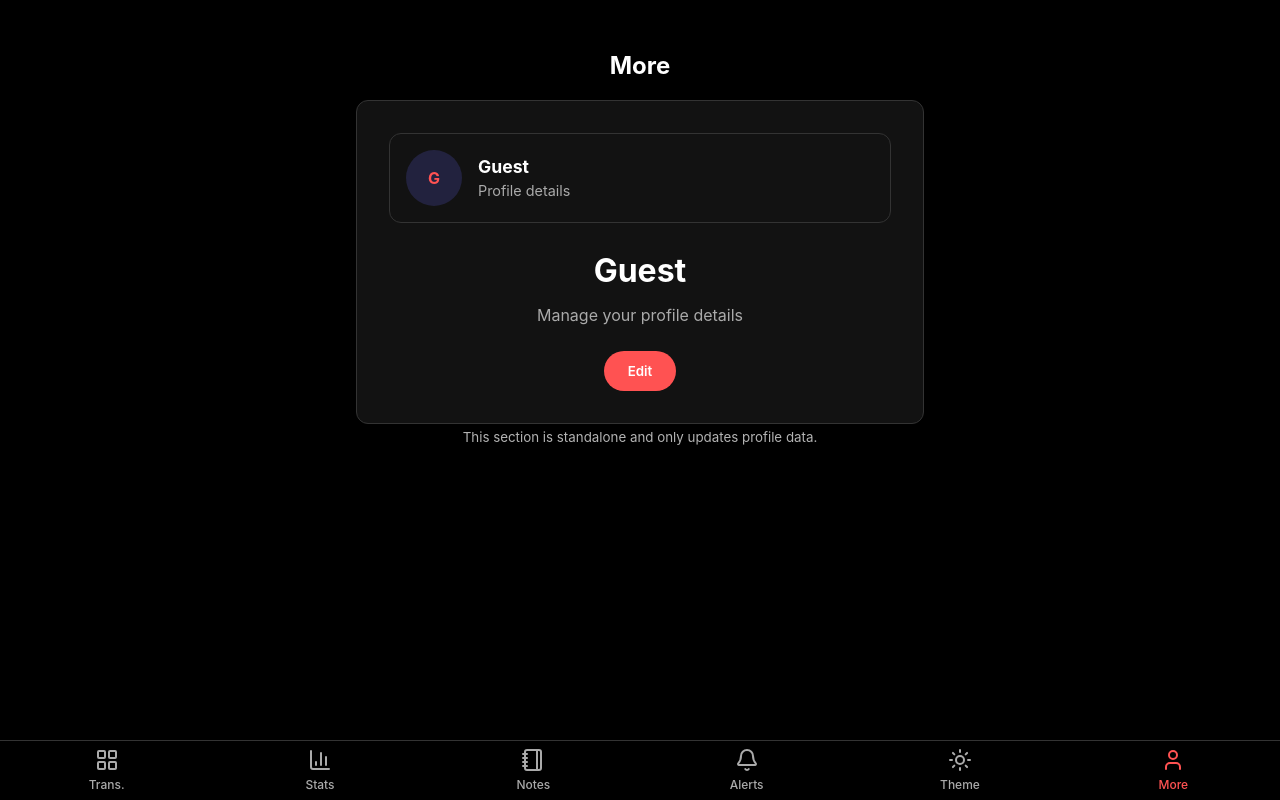
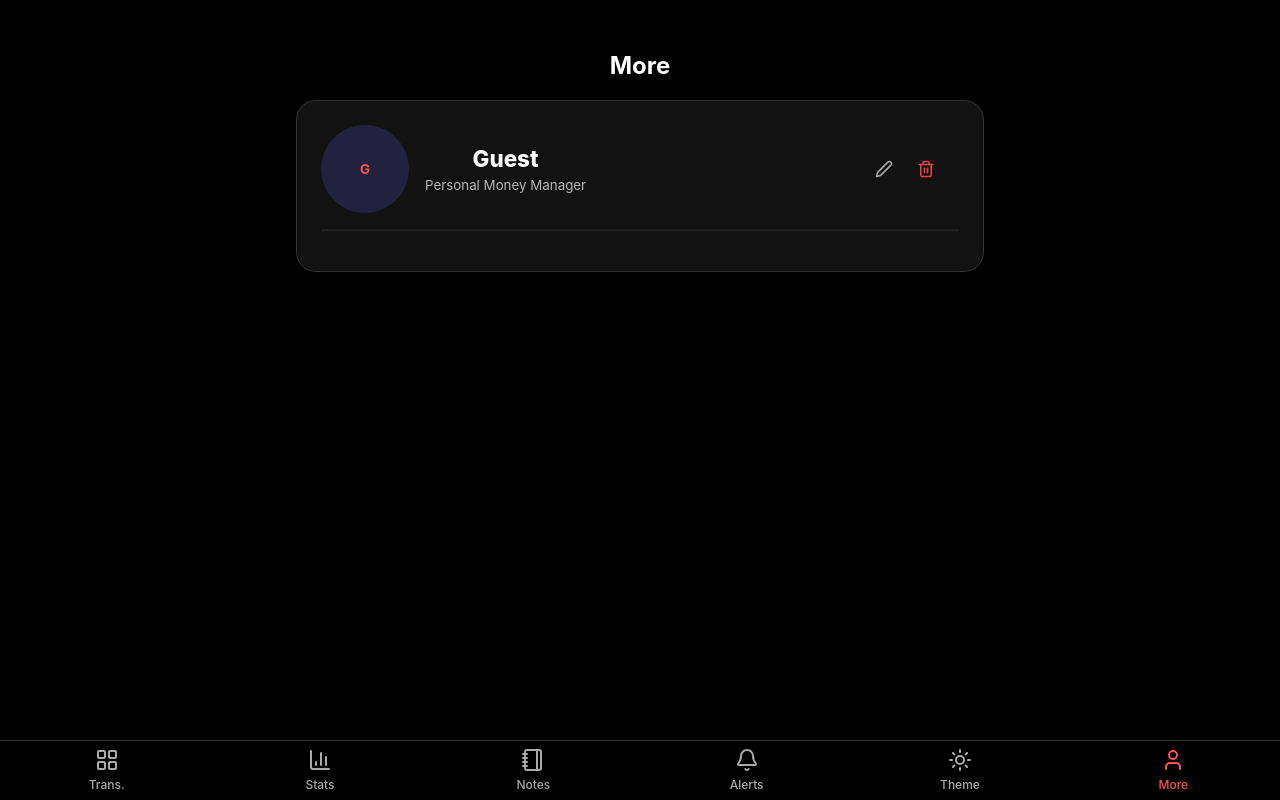
Before and after one commit to hariomsep21/money-manager, a React (Vite) app in the folder money-managerUI/: page /more in a window 1280 px wide. Built offline with nearby package versions, Linux system fonts and the light colour scheme; no server answers.

Commit message:
Logo or profile show properly

```diff
--- a/money-managerUI/src/pages/More/MorePage.jsx
+++ b/money-managerUI/src/pages/More/MorePage.jsx
@@ -1,24 +1,45 @@
-import React, { useContext, useState, useEffect } from 'react';
+import React, { useContext, useState, useEffect, useRef } from 'react';
 import { GlobalContext } from '../../context/GlobalState';
-import { User } from 'lucide-react';
+import { User, Edit2, Trash2 } from 'lucide-react';
 
 const MorePage = () => {
   const { user, updateUser } = useContext(GlobalContext);
-  const [isEditing, setIsEditing] = useState(false);
+  const [editingName, setEditingName] = useState(false);
   const [name, setName] = useState(user?.name || 'Guest');
   const [logoUrl, setLogoUrl] = useState(user?.logoUrl || '');
   const [logoError, setLogoError] = useState(false);
+  const fileInputRef = useRef(null);
 
   useEffect(() => {
     setName(user?.name || 'Guest');
     setLogoUrl(user?.logoUrl || '');
   }, [user]);
 
-  const handleSave = () => {
+  const commitName = () => {
     const safeName = (name || '').trim() || 'Guest';
     const safeLogo = (logoUrl || '').trim();
     updateUser({ name: safeName, logoUrl: safeLogo });
-    setIsEditing(false);
+    setEditingName(false);
+  };
+
+  const openFilePicker = () => {
+    try {
+      if (fileInputRef.current) fileInputRef.current.click();
+    } catch {}
+  };
+
+  const onFileSelected = (e) => {
+    const file = e.target.files && e.target.files[0];
+    if (!file) return;
+    const reader = new FileReader();
+    reader.onload = () => {
+      const result = String(reader.result || '');
+      setLogoUrl(result);
+      setLogoError(false);
+    };
+    reader.readAsDataURL(file);
+    // reset input to allow re-selecting same file later
+    e.target.value = '';
   };
 
   const initials = (user?.name || 'U')
@@ -29,50 +50,53 @@ const MorePage = () => {
     .join('');
 
   return (
-    <div className="container" style={{ maxWidth: '600px' }}>
+    <div className="container" style={{ maxWidth: '720px' }}>
       <h1 className="page-title">More</h1>
-      <div className="glass-panel" style={{ padding: '2rem', textAlign: 'center' }}>
-        <div className="glass-panel" style={{
-          padding: '1rem', display: 'flex', alignItems: 'center', gap: '1rem', marginBottom: '1.5rem'
-        }}>
-          {user?.logoUrl && !logoError ? (
+      <div className="glass-panel" style={{ padding: '1.5rem', borderRadius: '20px', boxShadow: '0 10px 30px rgba(0,0,0,0.35)' }}>
+        <div style={{ display: 'grid', gridTemplateColumns: 'auto 1fr auto', alignItems: 'center', gap: '1rem', marginBottom: '0.75rem' }}>
+          <div style={{ position: 'relative', display: 'flex', alignItems: 'center', gap: '1rem' }}>
+            <button onClick={openFilePicker} aria-label="Change profile image" style={{ background: 'transparent', border: 'none', padding: 0, cursor: 'pointer' }}>
+              {(!logoError && (logoUrl || user?.logoUrl)) ? (
                 <img
-              src={user.logoUrl}
-              alt="User Logo"
+                  src={(logoUrl || user?.logoUrl)}
+                  alt="Profile"
                   onError={() => setLogoError(true)}
-              style={{ width: 56, height: 56, borderRadius: '50%', objectFit: 'cover', border: '1px solid var(--border-color)' }}
+                  style={{ width: 88, height: 88, borderRadius: '50%', objectFit: 'cover', border: '1px solid var(--border-color)' }}
                 />
               ) : (
                 <div style={{
-              width: 56, height: 56, borderRadius: '50%', background: 'rgba(99, 102, 241, 0.2)', color: 'var(--accent-primary)', display: 'flex', alignItems: 'center', justifyContent: 'center', fontWeight: 700
+                  width: 88, height: 88, borderRadius: '50%', background: 'rgba(99, 102, 241, 0.2)', color: 'var(--accent-primary)', display: 'flex', alignItems: 'center', justifyContent: 'center', fontWeight: 700
                 }}>
-              {initials || <User size={24} color="var(--accent-primary)" />}
+                  {initials || <User size={28} color="var(--accent-primary)" />}
                 </div>
               )}
-          <div style={{ textAlign: 'left' }}>
-            <div style={{ fontSize: '1.1rem', fontWeight: 700 }}>{(user?.name || '').trim() || 'Guest'}</div>
-            <div style={{ fontSize: '0.9rem', color: 'var(--text-secondary)' }}>Profile details</div>
+            </button>
+            <div style={{ display: 'flex', flexDirection: 'column' }}>
+              {editingName ? (
+                <input
+                  className="input-field"
+                  value={name}
+                  onChange={(e) => setName(e.target.value)}
+                  onBlur={commitName}
+                  onKeyDown={(e) => { if (e.key === 'Enter') commitName(); }}
+                  style={{ fontSize: '1rem', maxWidth: '260px' }}
+                  autoFocus
+                />
+              ) : (
+                <span style={{ fontSize: '1.4rem', fontWeight: 800 }}>{(name || '').trim() || 'Guest'}</span>
+              )}
+              <small style={{ opacity: 0.7 }}>Personal Money Manager</small>
             </div>
           </div>
-
-        {isEditing ? (
-          <div style={{ display: 'flex', flexDirection: 'column', gap: '1rem', maxWidth: '300px', margin: '0 auto' }}>
-            <input className="input-field" value={name} onChange={(e) => setName(e.target.value)} autoFocus />
-            <div style={{ display: 'flex', gap: '0.5rem' }}>
-              <input className="input-field" placeholder="Logo image URL (optional)" value={logoUrl} onChange={(e) => setLogoUrl(e.target.value)} />
-              <button className="btn btn-primary" style={{ flex: 1 }} onClick={handleSave}>Save</button>
-              <button className="btn" style={{ flex: 1, background: 'transparent', border: '1px solid var(--border-color)', color: 'var(--text-primary)' }} onClick={() => setIsEditing(false)}>Cancel</button>
+          <div style={{ display: 'flex', gap: '0.5rem', justifySelf: 'end' }}>
+            <button className="icon-btn" title="Edit" onClick={() => setEditingName(true)}><Edit2 size={18} /></button>
+            <button className="icon-btn" title="Delete" onClick={() => { setName(''); setLogoUrl(''); updateUser({ name: '', logoUrl: '' }); }} style={{ color: '#ef4444' }}><Trash2 size={18} /></button>
           </div>
         </div>
-        ) : (
-          <div>
-            <h2 style={{ fontSize: '2rem', marginBottom: '0.5rem' }}>{(user?.name || '').trim() || 'Guest'}</h2>
-            <p style={{ color: 'var(--text-secondary)', marginBottom: '1.5rem' }}>Manage your profile details</p>
-            <button className="btn btn-primary" onClick={() => setIsEditing(true)}>Edit</button>
+        <hr style={{ borderColor: 'rgba(255,255,255,0.08)', margin: '1rem 0' }} />
+        <input ref={fileInputRef} type="file" accept="image/*" onChange={onFileSelected} style={{ display: 'none' }} />
+
       </div>
-        )}
-      </div>
-      <small style={{ opacity: 0.7 }}>This section is standalone and only updates profile data.</small>
     </div>
   );
 };
```
Lines whose indentation alone changed are shown as unchanged.
